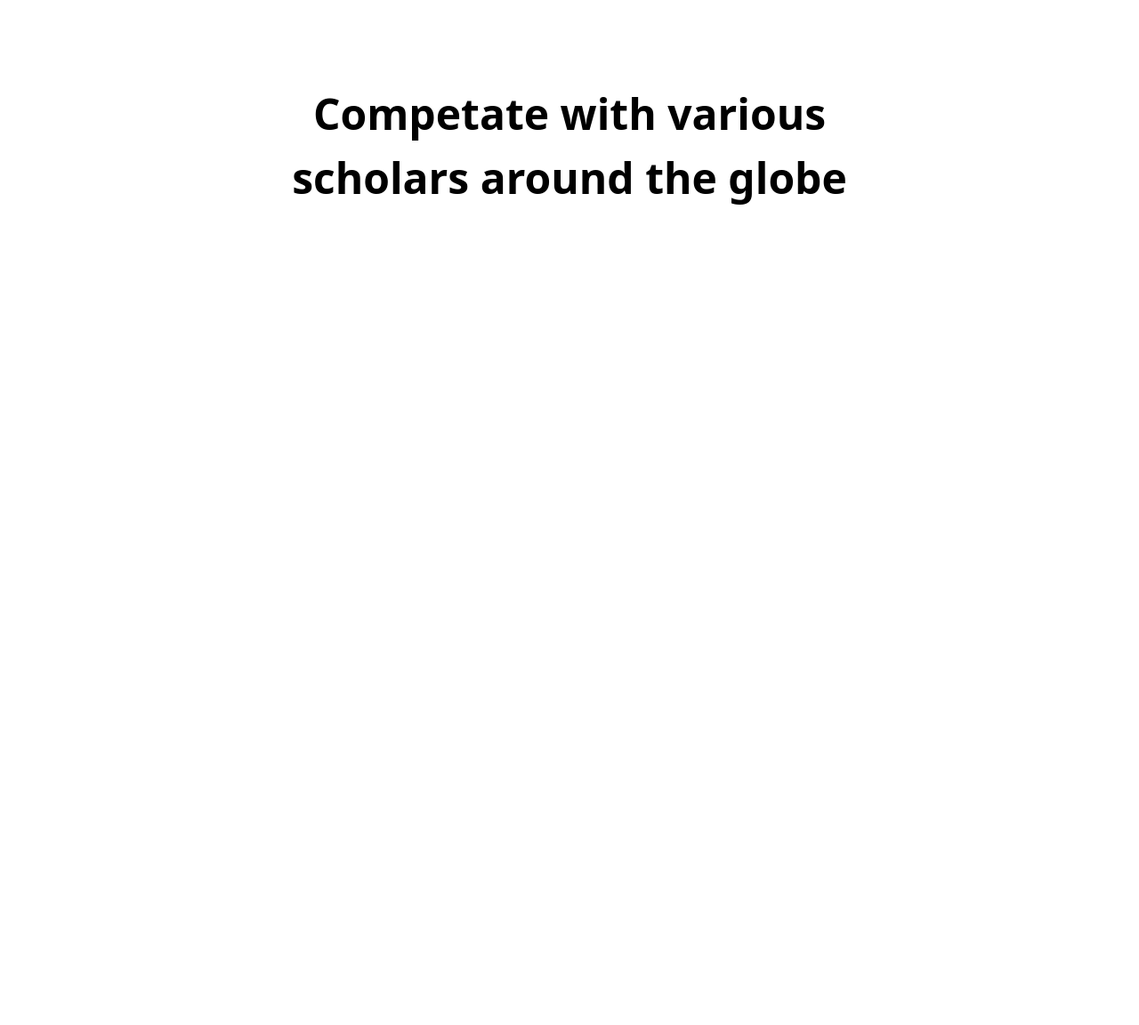
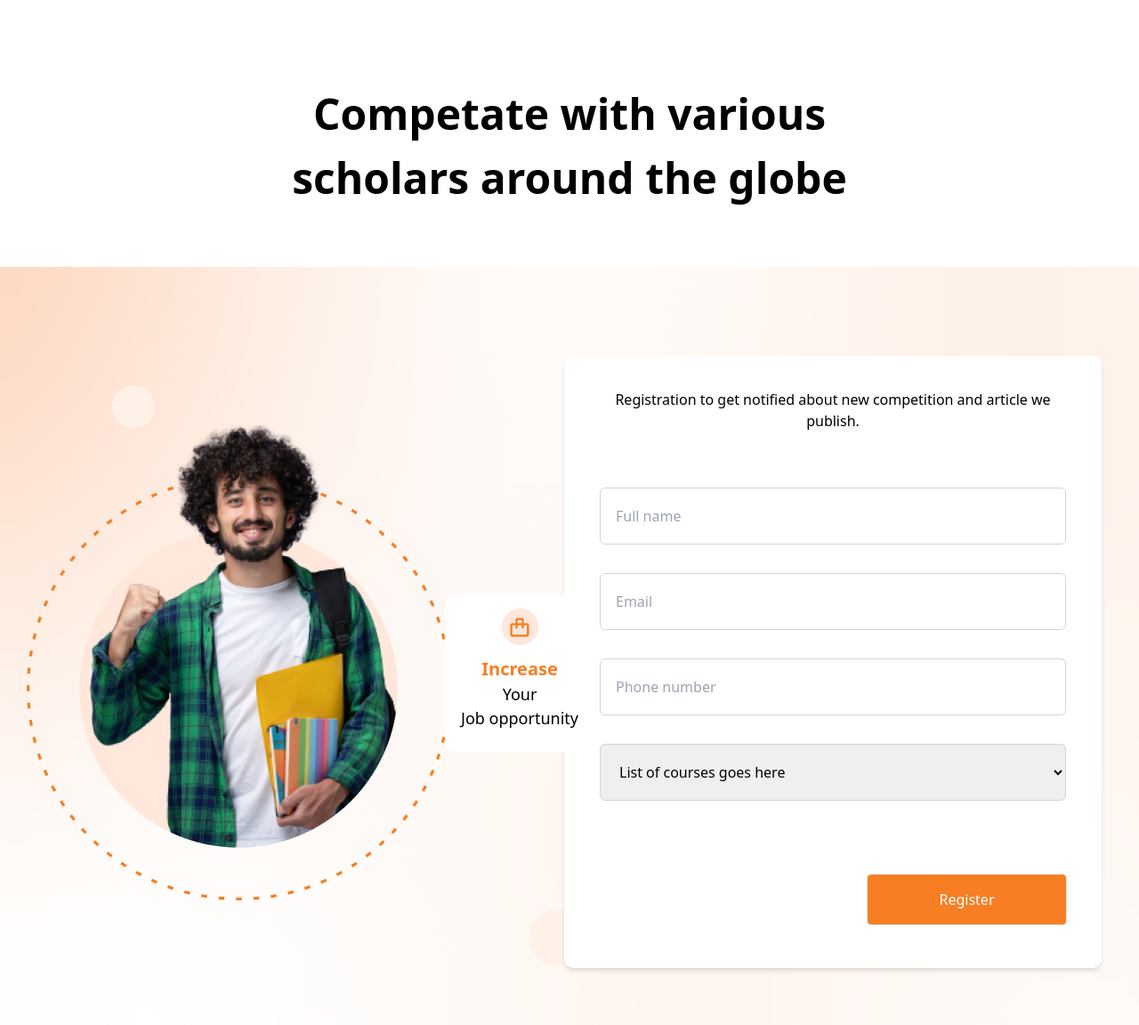
Before and after one commit to abdulaziz052/column, a website: page public/css/fountain.html in a window 1280 px wide. Shown: the part 5222-6374 px from the top of the page at 89% size. Before the commit the page ends 5522 px from the top, so only its background shows below. Drawn offline with nearby package versions, Linux system fonts and the light colour scheme.

Commit message:
yana nitta section tugadi

```diff
--- a/public/css/fountain.html
+++ b/public/css/fountain.html
@@ -533,13 +533,14 @@
         </div>
     </section>
 
-    <div class="bg-[url('./img/bg-fountain.png')] bg-cover" hidden>
+    <div class="bg-[url('./img/bg-fountain.png')] bg-cover" >
         <section class="max-w-[1261px] mx-auto pl-[20px] pr-[20px] pt-[100px] pb-[64px]">
-            <div class="flex">
-                <div class="">
-                    <img src="./img/scholar.png" alt="">
+            <div class="md:flex-row flex-col flex">
+                <div class=" ml-[150px] md:ml-0">
+                    <img class="mb-[69px]" src="./img/scholar.png" alt="">
+                    <p class="ml-[100px] block md:hidden text-[32px] font-[600] capitalize">Enroll for a couse now</p>
                     <div
-                        class="w-[168px] pt-[16px]  pb-[16px] rounded-[10px] absolute top-[5890px] left-[500px]  h-[177px] bg-white text-center">
+                        class="w-[168px] pt-[16px]  pb-[16px] rounded-[10px] absolute top-[6700px] md:top-[5890px] left-[500px]  h-[177px] bg-white text-center">
                         <img class="mx-auto mb-[12px]" src="./img/case.png" alt="">
                         <p class="text-[18px] font-[400]"> <span
                                 class="text-[#F77E23] font-[600] text-[20px]">Increase</span> <br>
@@ -548,21 +549,21 @@
                     </div>
                 </div>
                 <div
-                    class="w-[604px] ml-[127px] rounded-[10px] bg-white shadow-md shadow-gray-400 pt-[37px]  pr-[39px] pb-[48px] ">
+                    class="w-[604px] ml-[80px]  md:ml-[127px] rounded-[10px]  bg-inherit md:bg-white shadow-[0] md:shadow-md shadow-gray-400 pt-[37px]  pr-[39px] pb-[48px] ">
                     <form action="" class="text-center">
-                        <h6 class=" ml-[40px] mb-[63px] text-[16px]">Registration to get notified about new competition
+                        <h6 class="hidden md:block  ml-[40px] mb-[63px] text-[16px]">Registration to get notified about new competition
                             and article we <br> publish.</h6>
                         <input placeholder="Full name" required
-                            class="w-[524px] ml-[40px] mb-[32px] pt-[19px] pb-[19px] pl-[17px]  border border-gray-300 rounded-[6px]"
+                            class="w-[580px] md:w-[524px] ml-[40px] mb-[32px] pt-[19px] pb-[19px] pl-[17px]  border border-gray-300 rounded-[6px]"
                             type="text">
                         <input placeholder="Email"
-                            class="w-[524px] ml-[40px] mb-[32px] pt-[19px] pb-[19px] pl-[17px]  border border-gray-300 rounded-[6px]"
+                            class="w-[580px] md:w-[524px] ml-[40px] mb-[32px] pt-[19px] pb-[19px] pl-[17px]  border border-gray-300 rounded-[6px]"
                             type="text">
                         <input placeholder="Phone number"
-                            class="w-[524px] mb-[32px] ml-[40px] pt-[19px] pb-[19px] pl-[17px]  border border-gray-300 rounded-[6px]"
+                            class="w-[580px] md:w-[524px] mb-[32px] ml-[40px] pt-[19px] pb-[19px] pl-[17px]  border border-gray-300 rounded-[6px]"
                             type="text">
                         <select placeholder="awwefadwqwe"
-                            class="w-[524px] mb-[82px] ml-[40px] pt-[19px] pb-[19px] pl-[17px]  border border-gray-300 rounded-[6px]"
+                            class="w-[580px] md:w-[524px] mb-[82px] ml-[40px] pt-[19px] pb-[19px] pl-[17px]  border border-gray-300 rounded-[6px]"
                             name="" id="">
 
                             <option value=""><img class="w-[24px]" src="./img/snow.png" alt="">List of courses goes here
@@ -574,7 +575,9 @@
                         </select>
                         <div class="text-right">
                             <button
-                                class=" pt-[16px] pl-[80px] pb-[16px] pr-[80px]  text-white border rounded-[5px] bg-[#F77E23]">Register</button>
+                                class=" hidden md:inline-block pt-[16px] pl-[80px] pb-[16px] pr-[80px]  text-white border rounded-[5px] bg-[#F77E23]">Register</button>
+                                <button
+                                class="ml-[35px] w-[580px] inline-block-block md:hidden pt-[16px] pl-[80px] pb-[16px] pr-[80px]  text-white border rounded-[5px] bg-[#F77E23]">Apply Now</button>
                         </div>
                     </form>
                 </div>
```
Also changed, not shown: public/css/styles.css.
